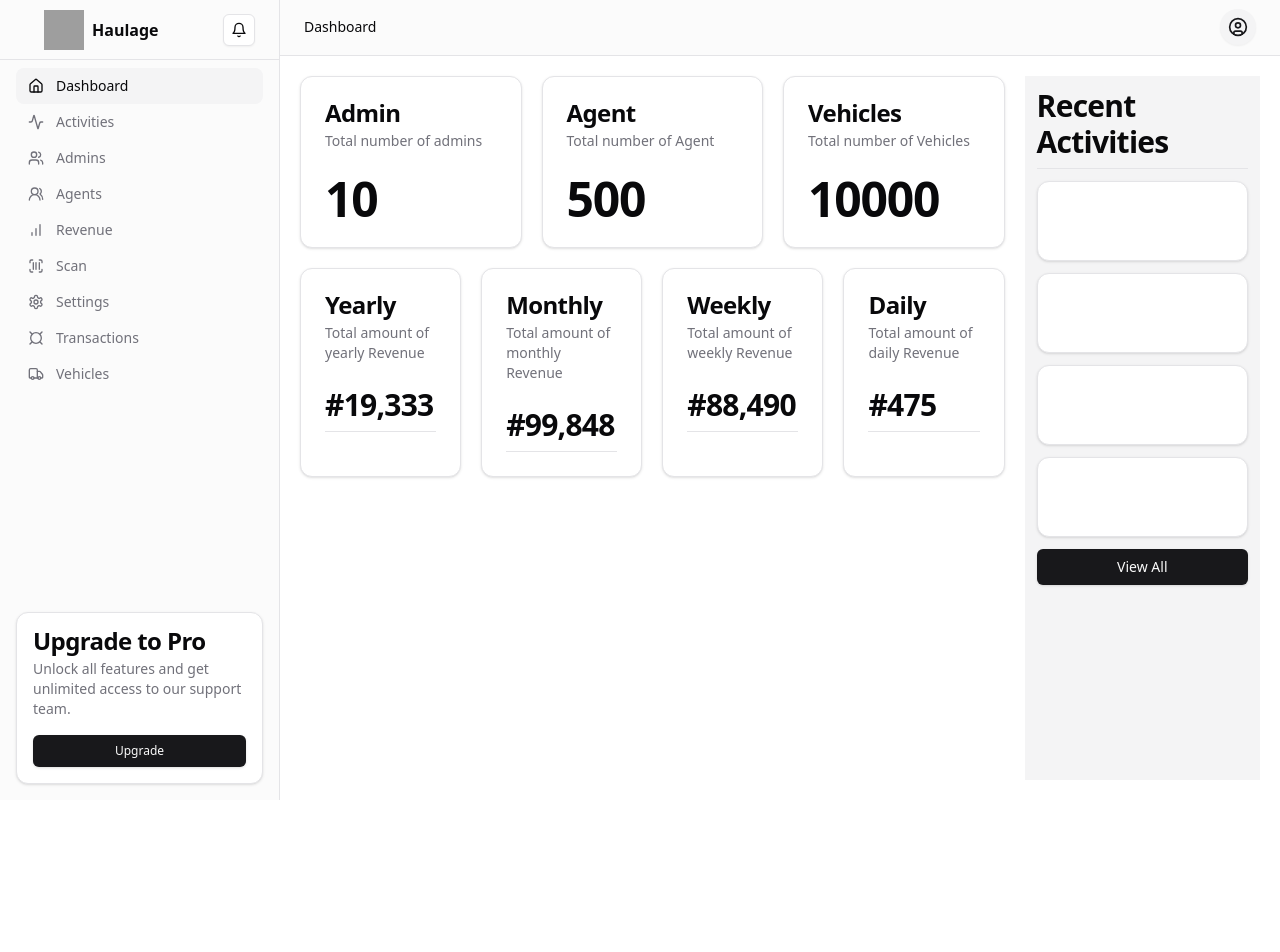
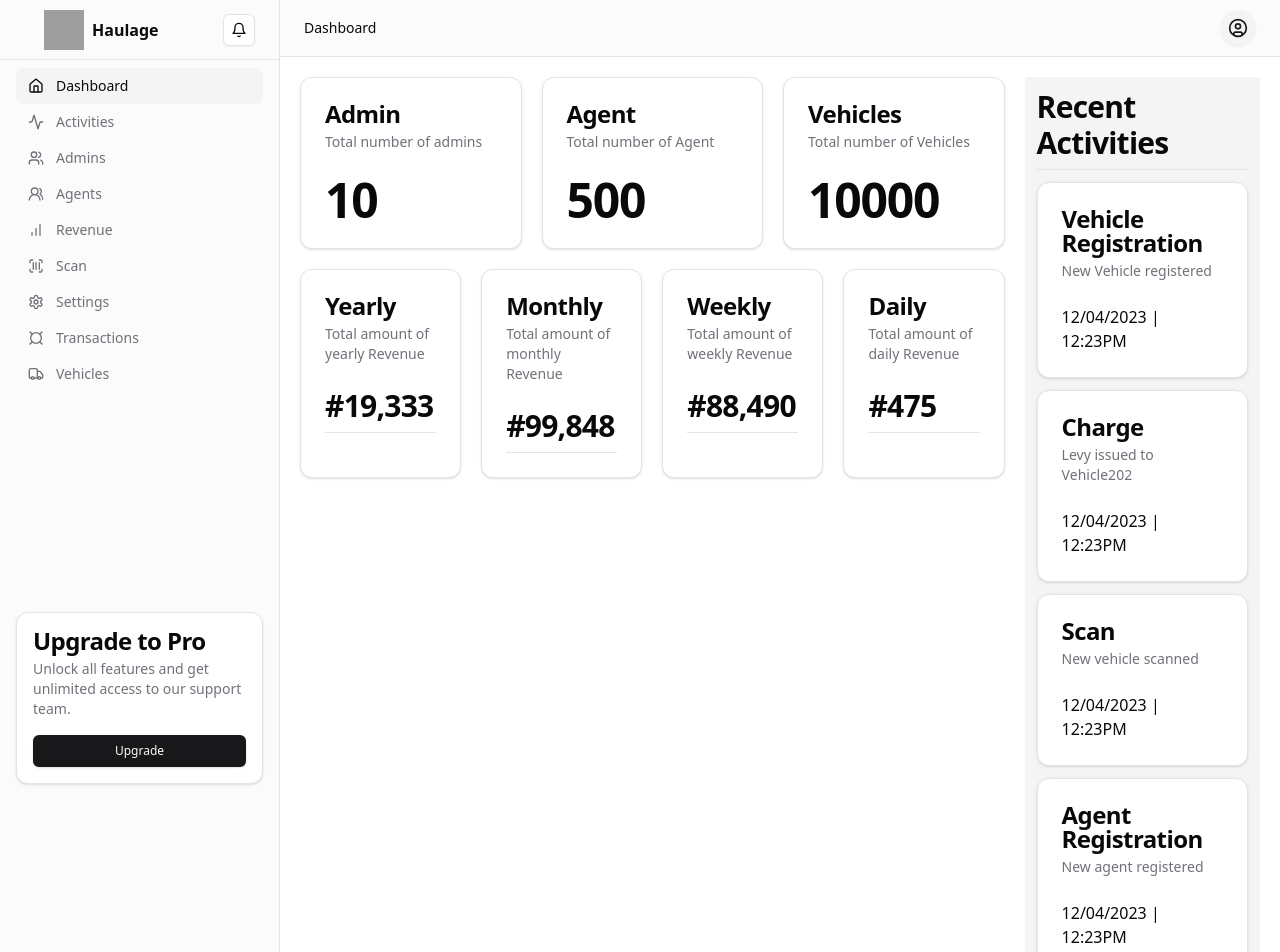
Before and after one commit to iisce/haulage, a Next.js app: page /dashboard in a window 1280 px wide. Shown: the top 952 px of the page. Before the commit the page ends 800 px from the top, so only its background shows below. Built offline with nearby package versions, Linux system fonts and the light colour scheme; grey boxes are pictures that could not be loaded.

Commit message:
activities

```diff
--- a/components/dashboard/activities-card.tsx
+++ b/components/dashboard/activities-card.tsx
@@ -7,15 +7,23 @@ import {
   CardTitle,
 } from "../ui/card";
 
-export default function ActivitiesCard() {
+export default function ActivitiesCard({
+  title,
+  description,
+  Date,
+}: {
+  title: string;
+  description: string;
+  Date: string;
+}) {
   return (
     <Card className="w-full ">
       <CardHeader>
-        <CardTitle></CardTitle>
-        <CardDescription></CardDescription>
+        <CardTitle>{title}</CardTitle>
+        <CardDescription>{description}</CardDescription>
       </CardHeader>
       <CardContent>
-        <h1 className="grid w-full items-center gap-4"></h1>
+        <h5 className="grid w-full items-center gap-4">{Date}</h5>
       </CardContent>
     </Card>
   );
--- a/components/dashboard/super-admin-dashboard.tsx
+++ b/components/dashboard/super-admin-dashboard.tsx
@@ -50,10 +50,31 @@ export default function SuperAdminDashboard() {
       </div>
       <div className=" hidden w-full md:flex flex-col bg-secondary md:w-1/4 gap-3 p-3 ">
         <h2 className="">Recent Activities</h2>
-        <ActivitiesCard />
-        <ActivitiesCard />
-        <ActivitiesCard />
-        <ActivitiesCard />
+        <ActivitiesCard
+          title={"Vehicle Registration"}
+          description={"New Vehicle registered"}
+          Date={"12/04/2023 | 12:23PM"}
+        />
+        <ActivitiesCard
+          title={"Charge"}
+          description={"Levy issued to Vehicle202"}
+          Date={"12/04/2023 | 12:23PM"}
+        />
+        <ActivitiesCard
+          title={"Scan"}
+          description={"New vehicle scanned"}
+          Date={"12/04/2023 | 12:23PM"}
+        />
+        <ActivitiesCard
+          title={"Agent Registration"}
+          description={"New agent registered"}
+          Date={"12/04/2023 | 12:23PM"}
+        />
+        <ActivitiesCard
+          title={"Admin Registration"}
+          description={"New admin registered"}
+          Date={"12/04/2023 | 12:23PM"}
+        />
         <Button>View All</Button>
       </div>
     </div>
```
